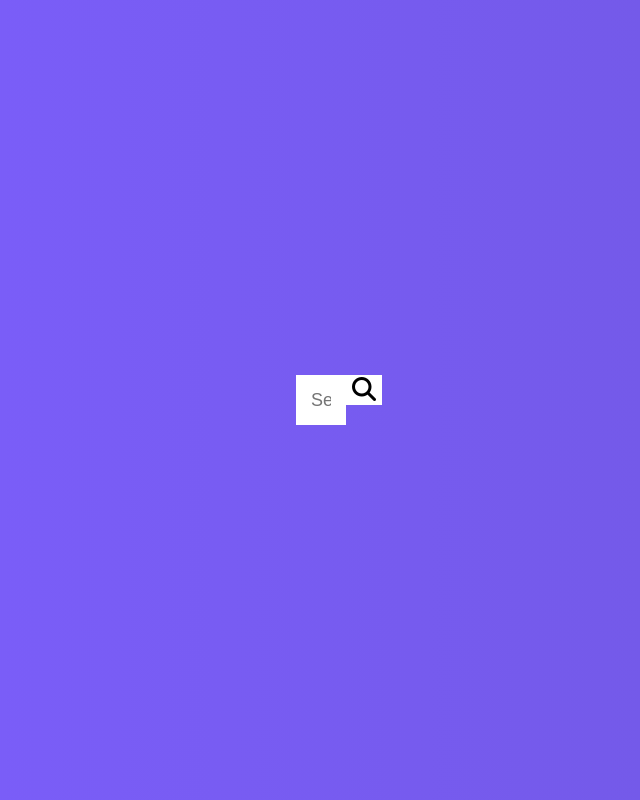
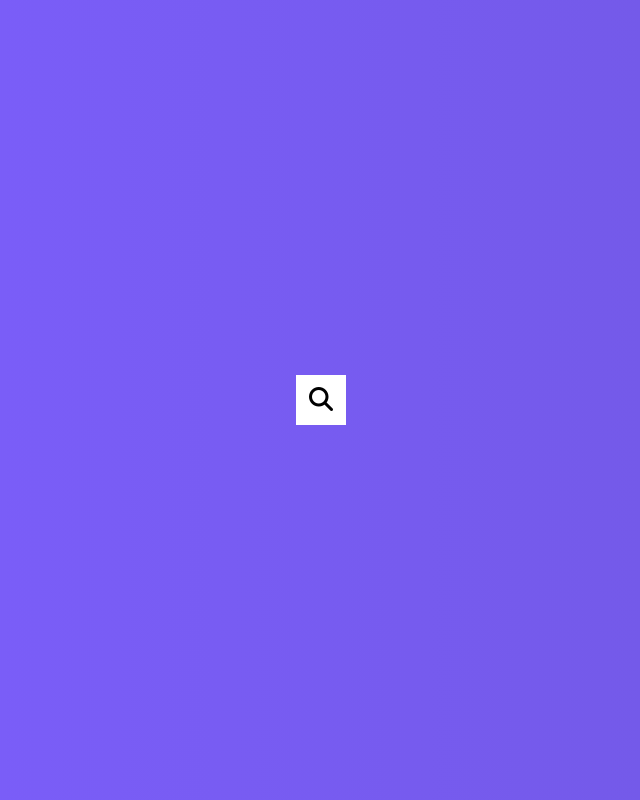
Before and after one commit to Bhelms2132/Hidden-Search-Widget, a plain HTML site: page index.html in a window 1280 px wide. Shown: the whole page, without its empty margins (319-959 px from the left). Drawn offline with Linux system fonts and the light colour scheme.

Commit message:
search button repositioned with transition tranform effect added'

```diff
--- a/style.css
+++ b/style.css
@@ -36,4 +36,9 @@ body {
     cursor: pointer;
     font-size: 24px;
     position: absolute;
+    top: 0;
+    left: 0;
+    height: 50px;
+    width: 50px;
+    transition: transform 0.3s ease;
 }
```
